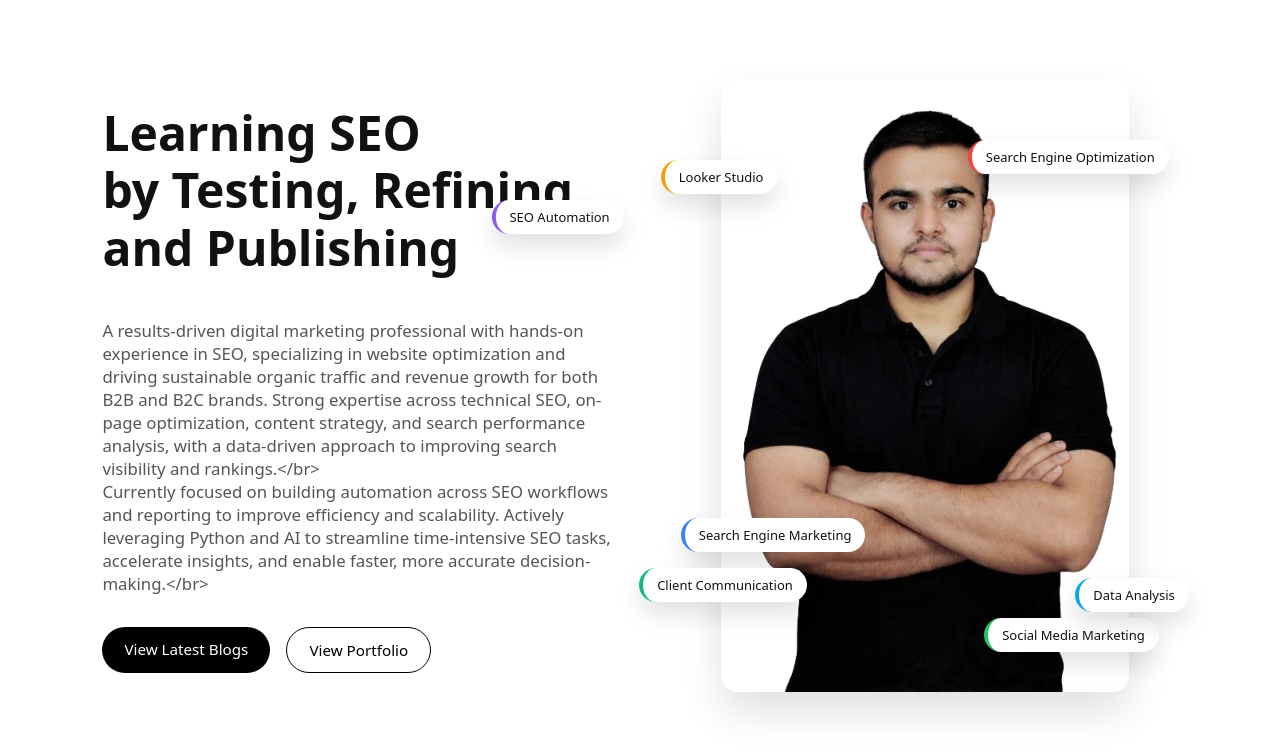
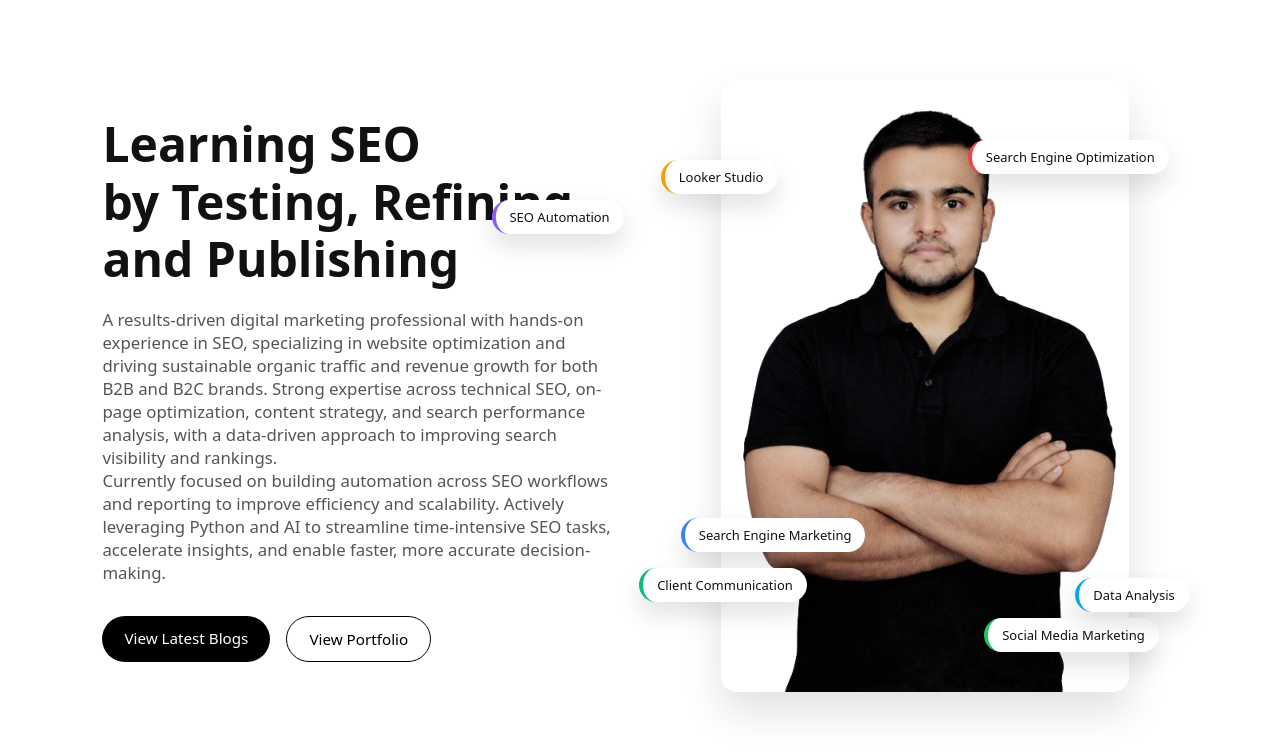
Before and after one commit to uddeshbommawar/uddeshbommawar.github.io, a Jekyll site: the page built from index.md, in a window 1280 px wide. Shown: the top 755 px of the page. Built offline with Jekyll 4.4.1, drawn with Linux system fonts in a browser that asks for light colours.

```diff
--- a/index.md
+++ b/index.md
@@ -14,7 +14,7 @@ description: Personal SEO lab by Uddesh Bommawar focused on technical SEO, conte
     </h1>
 
     <p>
-      <br>A results-driven digital marketing professional with hands-on experience in SEO, specializing in website optimization and driving sustainable organic traffic and revenue growth for both B2B and B2C brands. Strong expertise across technical SEO, on-page optimization, content strategy, and search performance analysis, with a data-driven approach to improving search visibility and rankings.</br> <br>Currently focused on building automation across SEO workflows and reporting to improve efficiency and scalability. Actively leveraging Python and AI to streamline time-intensive SEO tasks, accelerate insights, and enable faster, more accurate decision-making.</br>
+      A results-driven digital marketing professional with hands-on experience in SEO, specializing in website optimization and driving sustainable organic traffic and revenue growth for both B2B and B2C brands. Strong expertise across technical SEO, on-page optimization, content strategy, and search performance analysis, with a data-driven approach to improving search visibility and rankings. <br>Currently focused on building automation across SEO workflows and reporting to improve efficiency and scalability. Actively leveraging Python and AI to streamline time-intensive SEO tasks, accelerate insights, and enable faster, more accurate decision-making.
     </p>
 
     <div class="hero-cta">
```
